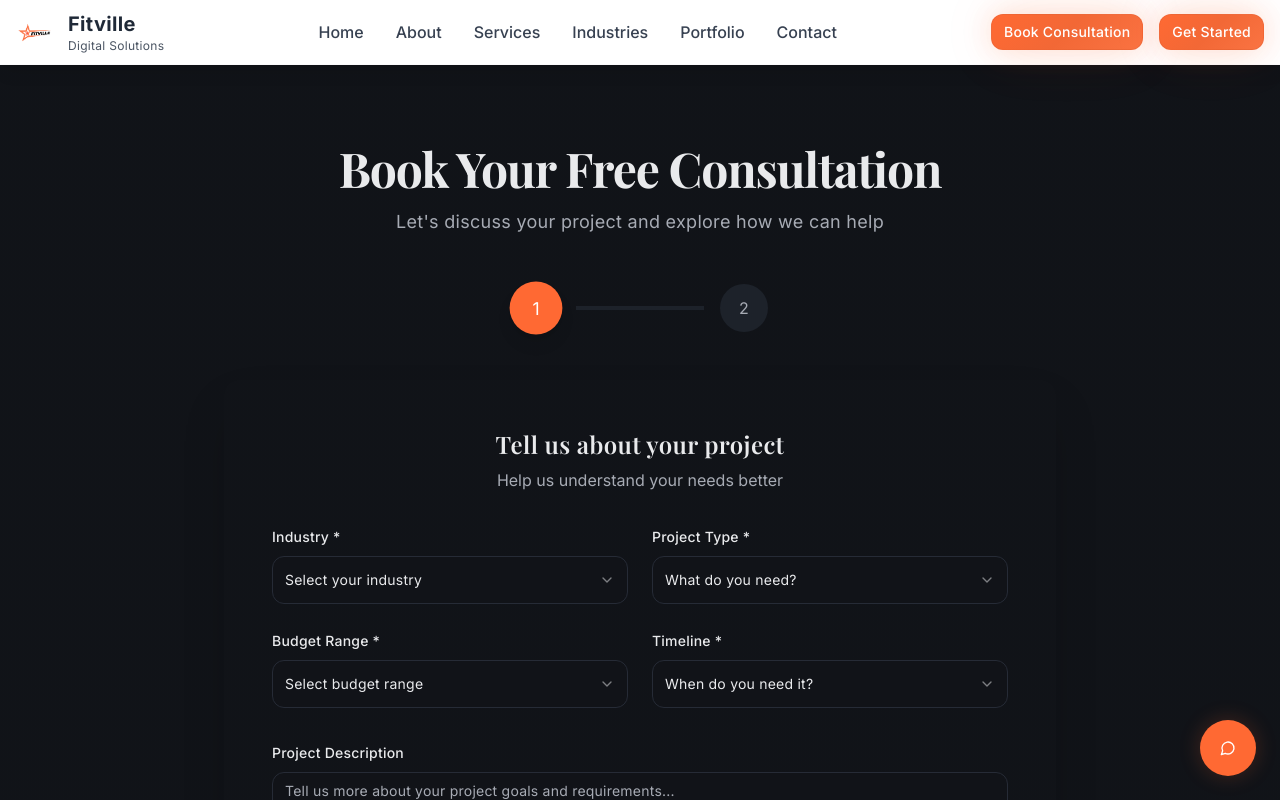
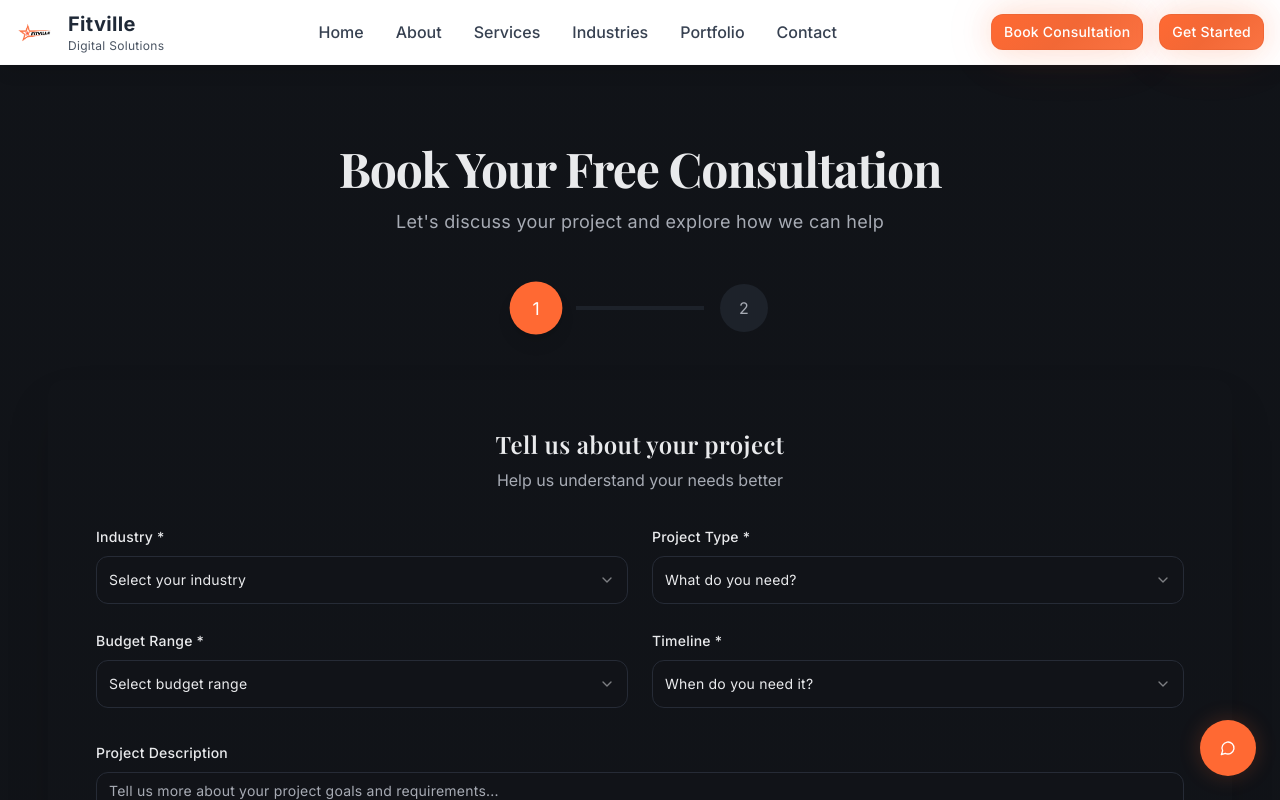
Before and after one commit to longuevillejoseph/joe-longueville-fit-sites-35403, a React (Vite) app: page /book-consultation in a window 1280 px wide. Shown: the top 800 px of the page. Built offline with nearby package versions, Linux system fonts and the light colour scheme.

Commit message:
changes in calender style

```diff
--- a/src/pages/BookConsultation.tsx
+++ b/src/pages/BookConsultation.tsx
@@ -52,7 +52,8 @@ const BookConsultation = () => {
 
   return (
     <div className="min-h-screen py-20 px-4 bg-gradient-to-b from-background via-background/95 to-background">
-      <div className="container max-w-4xl mx-auto">
+       {/* max-w-4xl */}
+      <div className="container mx-auto">
         {/* Header */}
         <div className="text-center mb-12 animate-fade-in">
           <h1 className="text-4xl md:text-5xl font-bold gradient-text mb-4">
@@ -175,6 +176,7 @@ const BookConsultation = () => {
 
               <div className="w-full overflow-hidden rounded-lg border border-border/50 shadow-lg">
                 <iframe
+
                   src="https://api.leadconnectorhq.com/widget/booking/iMwVVq4Wmq5gXkLUvWij"
                   style={{ width: '100%', minHeight: '600px', border: 'none', overflow: 'hidden' }}
                   scrolling="no"
```
